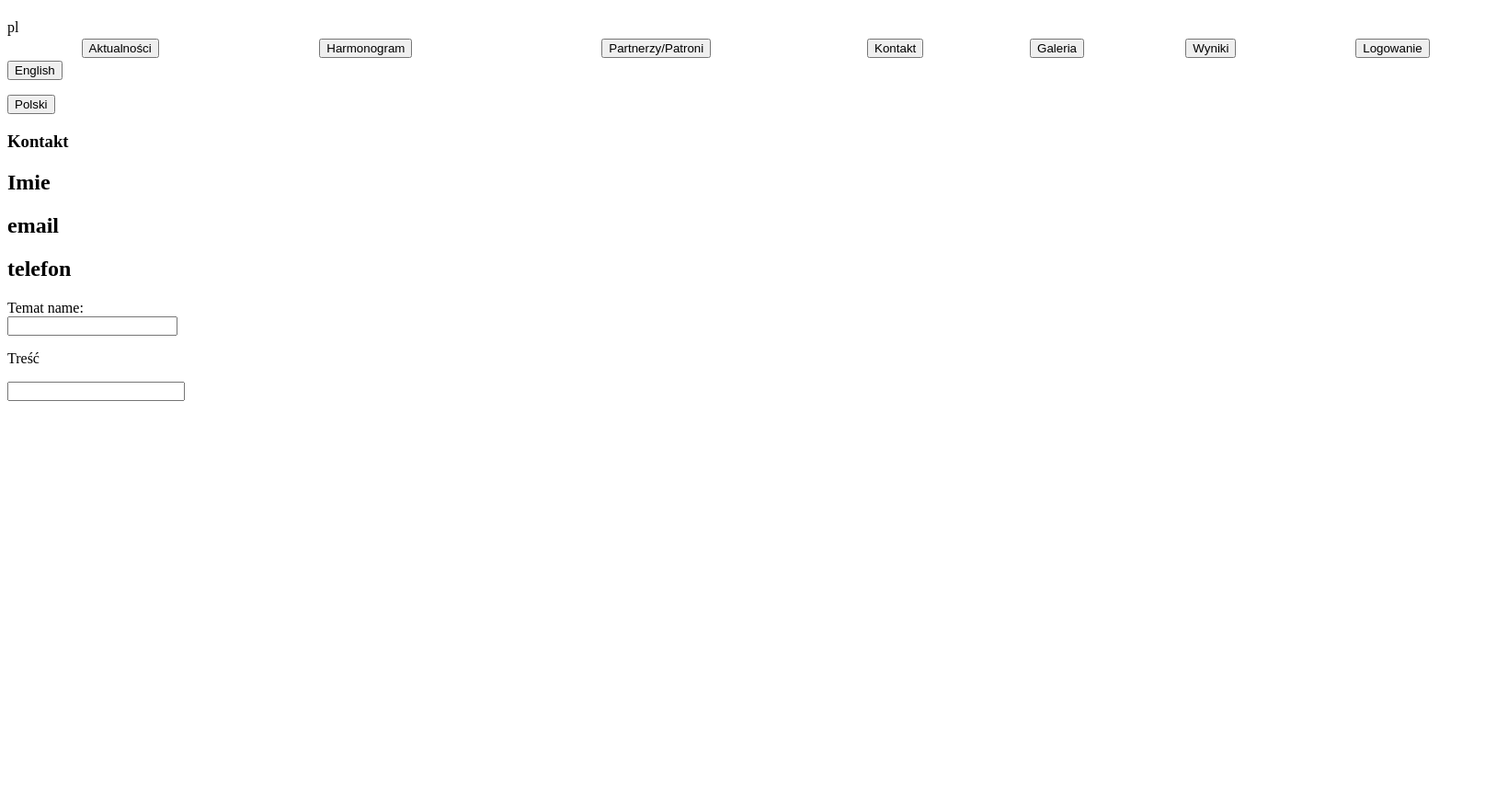
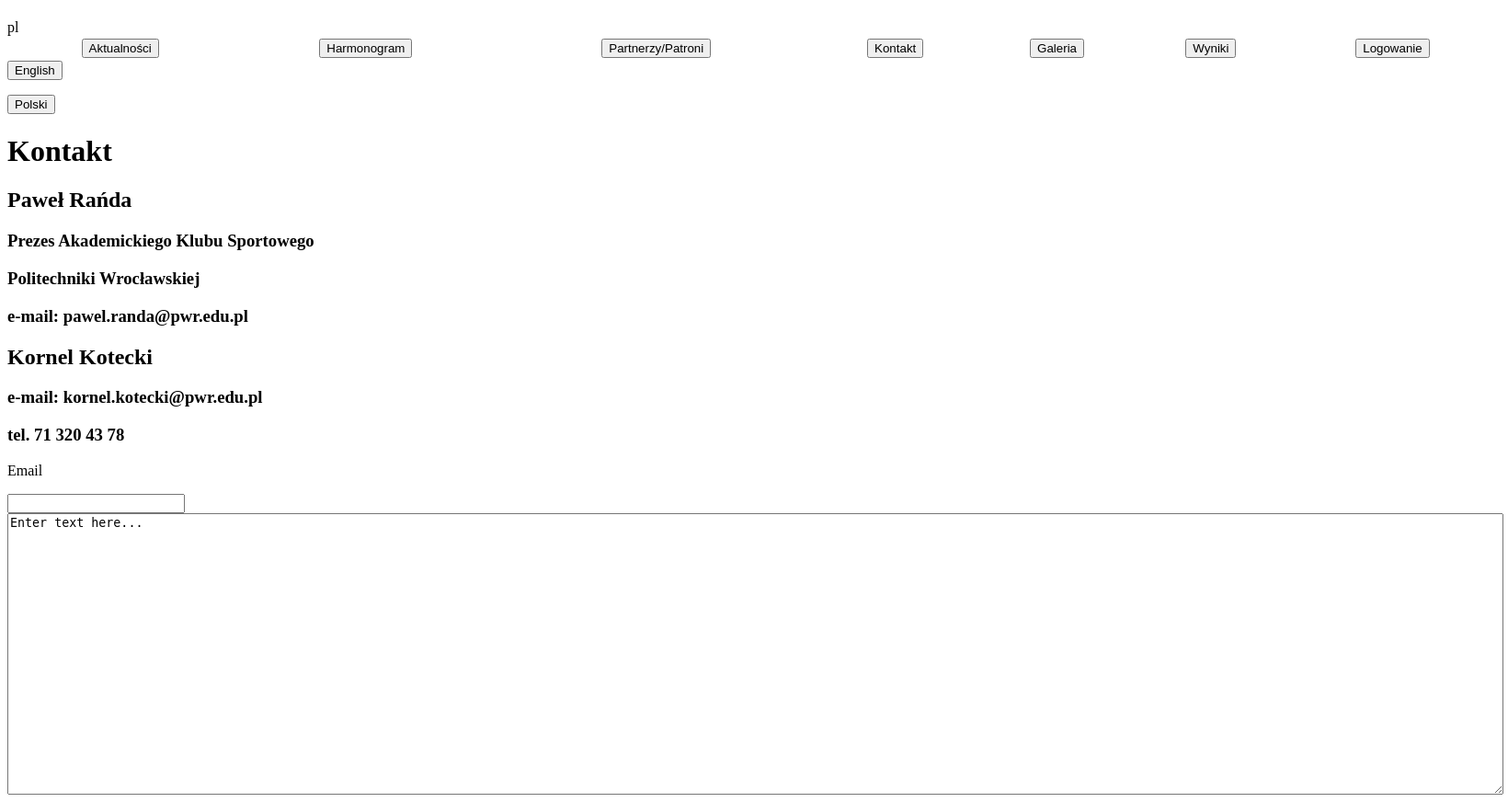
Before and after one commit to jarius1991/OdraRiverCup, a Django app: page /Kontakt/ in a window 1640 px wide. Shown: the part 45-917 px from the top of the page at 92% size. Before the commit the page ends 481 px from the top, so only its background shows below. Run offline with Django 3.2, Linux system fonts and the light colour scheme; lists and menus that the app fills with data are empty.

Commit message:
Surowe kontakty,logowanie,galeria

```diff
--- a/MainSite/models.py
+++ b/MainSite/models.py
@@ -174,7 +174,7 @@ class Wyniki_Zawodow(models.Model):
 
 class Galeria(models.Model):
     IdZdjecia =  models.AutoField(primary_key=True)
-    Zdjecie = models.FileField()
+    Zdjecie = models.CharField(max_length = 200)
     IdAdmin = models.ForeignKey('auth.User') # Zobacz w panelu admina,admin to user tylko z uprawnieniami
     IdZawody = models.ForeignKey(Zawody, on_delete=models.CASCADE)
     def publish(self):
@@ -182,7 +182,7 @@ class Galeria(models.Model):
         self.save()
 
     def __str__(self):
-        return self.IdZdjecia
+        return str(self.IdZdjecia)
 
     class Meta:
 
--- a/MainSite/templates/OdraRiverCup/Galeria.html
+++ b/MainSite/templates/OdraRiverCup/Galeria.html
@@ -5,7 +5,8 @@
   <body>
 	{% for gal in galeria %}
       {% if forloop.counter < 6 %}
-           <img src="{{gal.Zdjecie}}" style="width:104px;height:142px;">
+           <h1>{{gal.IdZawody}}</h1>
+           <img src="{{gal.Zdjecie}}" style="width:756;height:512px;">
     	{% endif %}
   {% endfor %}
     </body>
--- a/MainSite/templates/OdraRiverCup/Kontakt.html
+++ b/MainSite/templates/OdraRiverCup/Kontakt.html
@@ -3,15 +3,25 @@
   <head>Dane kontaktowe</head>
 {% block content %}
    <body>
-  <h3>Kontakt</h3>
-  <h2>Imie</h2>
-  <h2>email</h2>
-  <h2>telefon</h2>
+  <h1>Kontakt</h1>
+  <h2>Paweł Rańda</h2>
+  <h3>Prezes Akademickiego Klubu Sportowego</h3>
+  <h3>Politechniki Wrocławskiej</h3>
+  <h3>e-mail: pawel.randa@pwr.edu.pl</h3>
 
-   Temat name:<br>
-  <input type="text" name="topic"><br>
-<p id = "navar">Treść</p>
+
+  <h2>Kornel Kotecki</h2>
+  <h3>e-mail: kornel.kotecki@pwr.edu.pl</h3>
+  <h3>tel. 71 320 43 78</h3>
+
+
+  <p id = "navar">Email</p>
     <input type="email" class="form-control" id="nav-input" name="q" size="21" maxlength="120" value = {{em}}>
-    <br></body>
+    <br>
+    <textarea rows="20" cols="200" name="comment" form="usrform">
+Enter text here...</textarea>
+    <br>
+
+    </body>
   {% endblock %}
 </html>
--- a/MainSite/templates/OdraRiverCup/Logowanie.html
+++ b/MainSite/templates/OdraRiverCup/Logowanie.html
@@ -41,7 +41,7 @@
         {% if exist %}
             <strong style="color: red; margin-left: 44px;">Użytkownik już istnieje!</strong>
         {% endif %}
-        <form id="user_form" method="post" action="/register/" enctype="multipart/form-data">
+        <form id="user_form" method="post" action="/success/" enctype="multipart/form-data">
             {% csrf_token %}
             <div class="form-group">
                 <div  style="margin-left: auto;margin-right: auto; max-width: 400px;">
--- a/MainSite/urls.py
+++ b/MainSite/urls.py
@@ -9,8 +9,9 @@ urlpatterns = [
     url(r'^Harmonogram/$', views.Harmonogram, name='Harmonogram'),
     url(r'^Partnerzy/$', views.Partnerzy, name='Partnerzy'),
     url(r'^Kontakt/$', views.Kontakt, name='Kontakt'),
-    url(r'^Galeria/$', views.Galeria, name='Galeria'),
+    url(r'^Galeria/$', views.GaleriaV, name='Galeryja'),
     url(r'^Wyniki/$', views.Wyniki, name='Wyniki'),
     url(r'^Loggin/$', views.Loggin, name='Loggin'),
+    url(r'^success/$', views.success, name='succ'),
     url(r'^en/$', views.setAngielski, name='Odra'),
 ]
--- a/MainSite/views.py
+++ b/MainSite/views.py
@@ -13,16 +13,15 @@ def Harmonogram(request):
 	return render(request, 'OdraRiverCup/Harmonogram.html', {})
 
 def Partnerzy(request):
-
-	return render(request, 'OdraRiverCup/Partnerzy.html', {})
+	return render(request, 'OdraRiverCup/Partnerzy.html', {'galeria':galeria})
 
 def Kontakt(request):
 
 	return render(request, 'OdraRiverCup/Kontakt.html', {})
 
-def Galeria(request):
+def GaleriaV(request):
 	galeria = Galeria.objects.all()
-	return render(request, 'OdraRiverCup/Galeria.html', {'galeria':galeria})
+	return render(request, 'OdraRiverCup/Galeria.html', {"galeria":galeria})
 
 def Wyniki(request):
 	wyniki = Wyniki_Zawodow.objects.all()
@@ -30,6 +29,9 @@ def Wyniki(request):
 
 def Loggin(request):
 	return render(request, 'OdraRiverCup/Logowanie.html', {})
+
+def success(request):
+	return render(request, 'OdraRiverCup/success.html', {})
 
 def setPolski(request):
 	translation.activate("pl")
```
Also changed, not shown: MainSite/templates/OdraRiverCup/success.html (added, +9 -0 lines), MainSite/migrations/0002_auto_20170422_1605.py (added), db.sqlite3.
